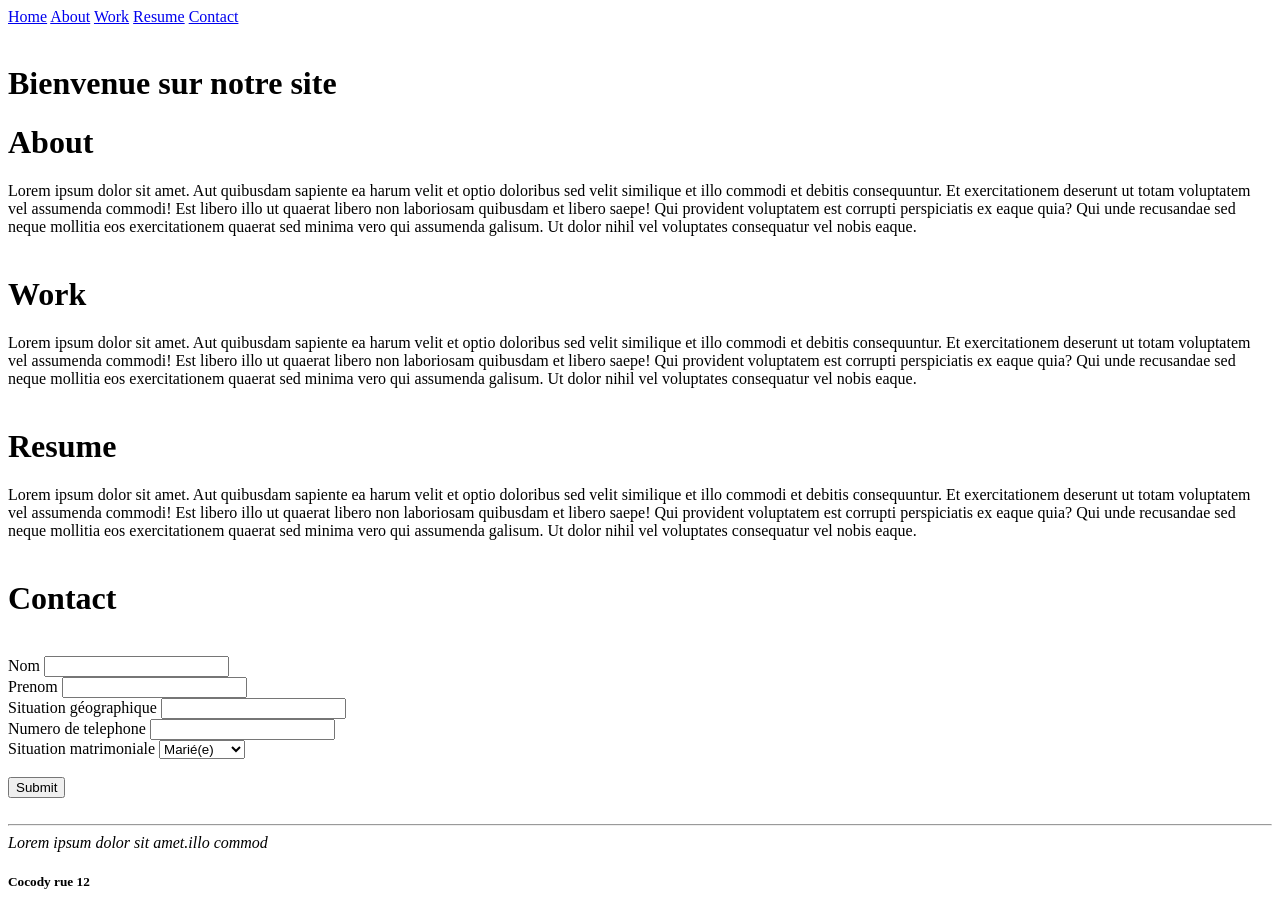
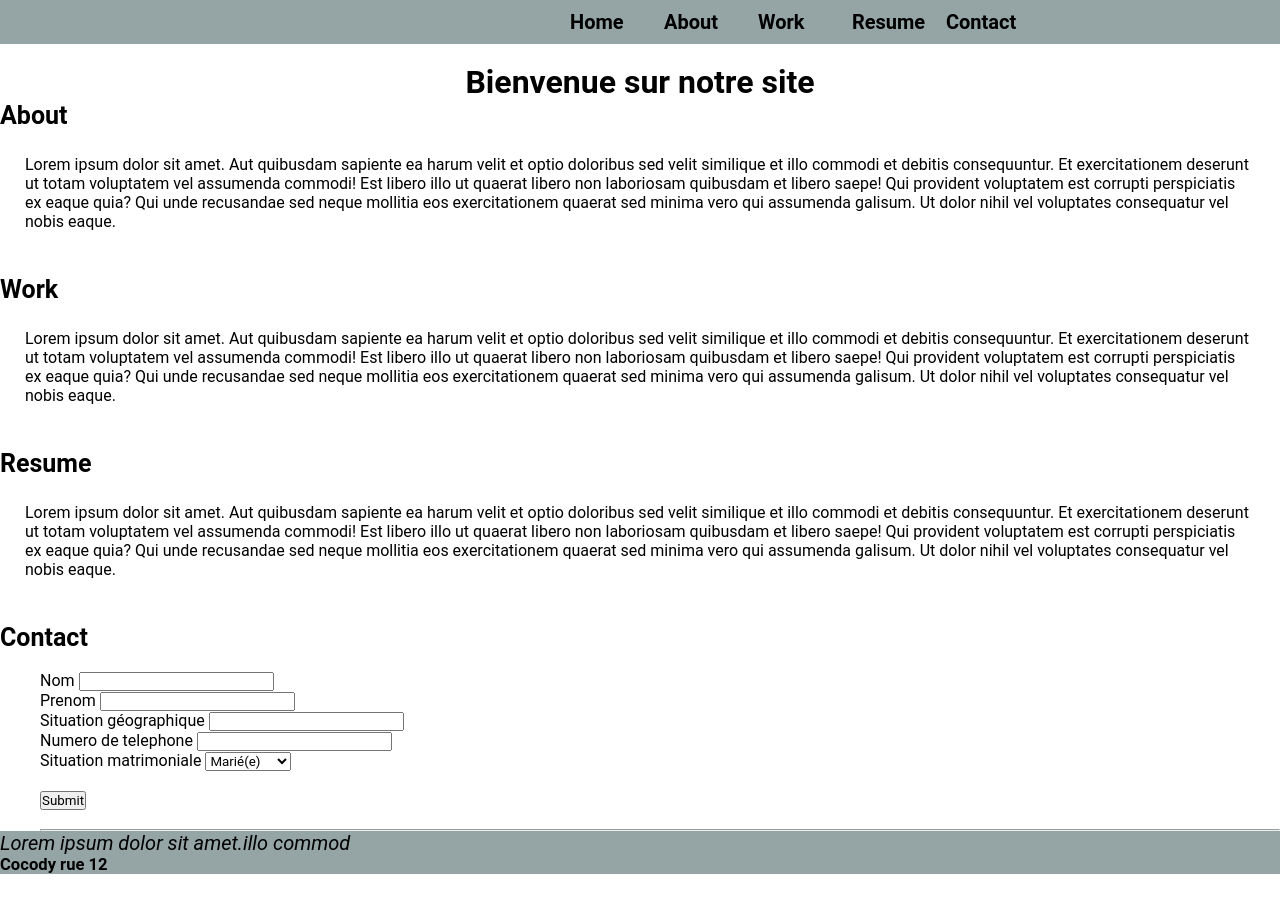
Before and after one commit to KarenInes99/checkpoint, a plain HTML site: page index.html in a window 1280 px wide. After the commit the page ends 874 px from the top, so only its background shows below. Drawn offline with Linux system fonts and the light colour scheme.

Commit message:
code css

```diff
--- a/index.html
+++ b/index.html
@@ -3,6 +3,7 @@
 <head>
 	<title>sitehtml</title>
 	<meta charset="utf-8">
+    <link rel="stylesheet" href="styles.css">
 </head>
 <body>
 	<header>
@@ -22,13 +23,13 @@
 			<img src="">
 		</div>
 		<div>
-			<h1>Bienvenue sur notre site</h1>
+			<h1 class="titre1">Bienvenue sur notre site</h1>
 			<!-- <button>Contactez-nous</button> -->
 		</div>
 
 
 		<div>
-            <h1>About</h1>
+            <h1 class="titre">About</h1>
 			<!-- section About -->
             <section>
                 Lorem ipsum dolor sit amet. Aut quibusdam sapiente ea harum velit et optio doloribus sed velit similique et illo commodi et debitis consequuntur. Et exercitationem deserunt ut totam voluptatem vel assumenda commodi!
@@ -40,7 +41,7 @@ Qui unde recusandae sed neque mollitia eos exercitationem quaerat sed minima ver
             <br>
 
 
-            <h1>Work</h1>
+            <h1 class="titre">Work</h1>
             <!-- section work -->
             <section>
                 Lorem ipsum dolor sit amet. Aut quibusdam sapiente ea harum velit et optio doloribus sed velit similique et illo commodi et debitis consequuntur. Et exercitationem deserunt ut totam voluptatem vel assumenda commodi!
@@ -51,7 +52,7 @@ Qui unde recusandae sed neque mollitia eos exercitationem quaerat sed minima ver
             </section>
             <br>
 
-            <h1>Resume</h1>
+            <h1 class="titre">Resume</h1>
             <!-- section resume -->
             <section>
                 Lorem ipsum dolor sit amet. Aut quibusdam sapiente ea harum velit et optio doloribus sed velit similique et illo commodi et debitis consequuntur. Et exercitationem deserunt ut totam voluptatem vel assumenda commodi!
@@ -62,11 +63,11 @@ Qui unde recusandae sed neque mollitia eos exercitationem quaerat sed minima ver
             </section>
             <br>
 
-            <h1>Contact</h1> <br>
+            <h1 class="titre">Contact</h1> <br>
             <!-- formulaire contact -->
 
 
-            <div>
+            <div class="formulaire">
                 <form action="">
 
                     <label for="">Nom</label>
--- /dev/null
+++ b/styles.css
@@ -0,0 +1,44 @@
+* {
+    font-family: roboto;
+    margin: 0;
+    padding: 0;
+
+}
+header{
+    background-color: #95a5a6;
+}
+nav{
+    display: inline;
+    margin-left: 35em;
+}
+nav a{
+    text-decoration: none;
+    display: inline-block;
+    margin: 10px;
+    color: black;
+    font-weight: bold;
+    font-size: 20px;
+    width: 70px;
+}
+nav a:hover{
+    text-decoration: underline;
+    color: blue;
+    font-style: italic;
+}
+.titre1{
+    text-align: center;
+}
+.titre{
+    font-size:25px;
+}
+section{
+    padding: 25px;
+}
+
+.formulaire{
+    margin-left: 40px;
+}
+footer{
+    background-color:#95a5a6;
+    font-size:20px;
+}
```
